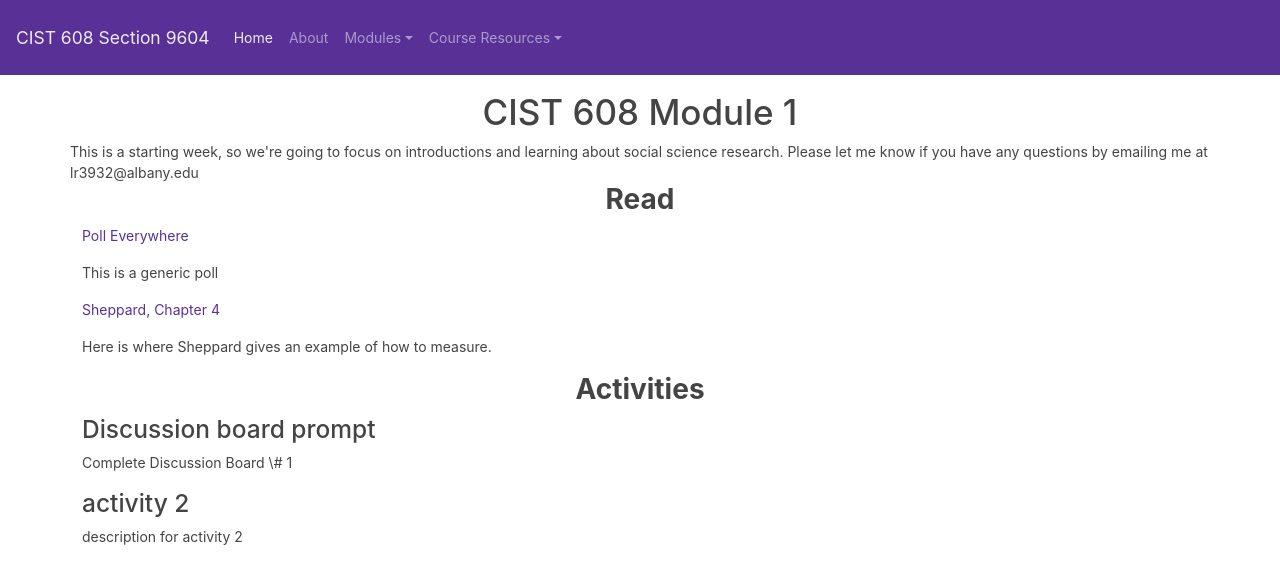
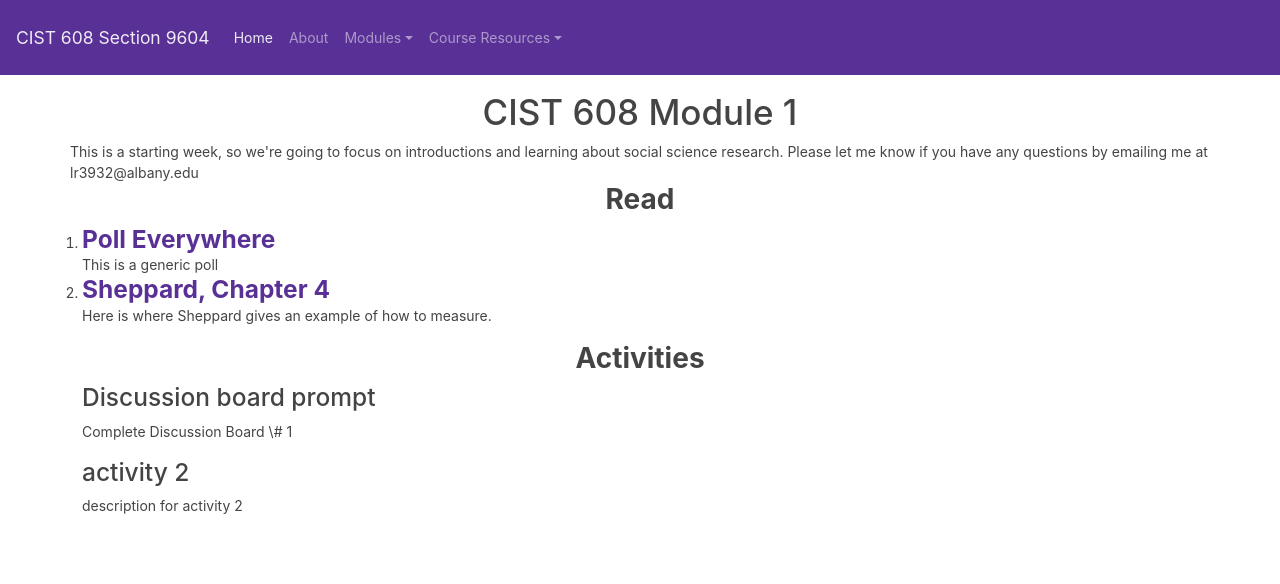
Before and after one commit to loganrath/libwtf, a Jekyll site: the page built from cist608/module-01.md, in a window 1280 px wide. Shown: the top 584 px of the page. Built offline with Jekyll 4.4.1, drawn with Linux system fonts in a browser that asks for light colours; nearby versions of some CDN libraries.

Commit message:
Update yamlmodule.html

```diff
--- a/_layouts/yamlmodule.html
+++ b/_layouts/yamlmodule.html
@@ -50,10 +50,13 @@
   </div>
   <div class="row">
     <h2 class="text-center font-weight-bold">Read</h2>
+    <ol>
 	  {% for reading in page.readings %}
-		<p><a class="button" target="_blank" href="{{ block.url }}">{{ reading.title }}</a></p>
-    <p>{{ reading.description }}</p>
+		<li><a class="h3 font-weight-bold" href="{{ reading.url }}" target="_blank">{{ reading.title }}</a>
+      <div>{{ reading.description }}</div>
+    </li>
 	  {% endfor %}
+    </ol>
   </div>
   <div class="row">
     <h2 class="text-center font-weight-bold">Activities</h2>
```
